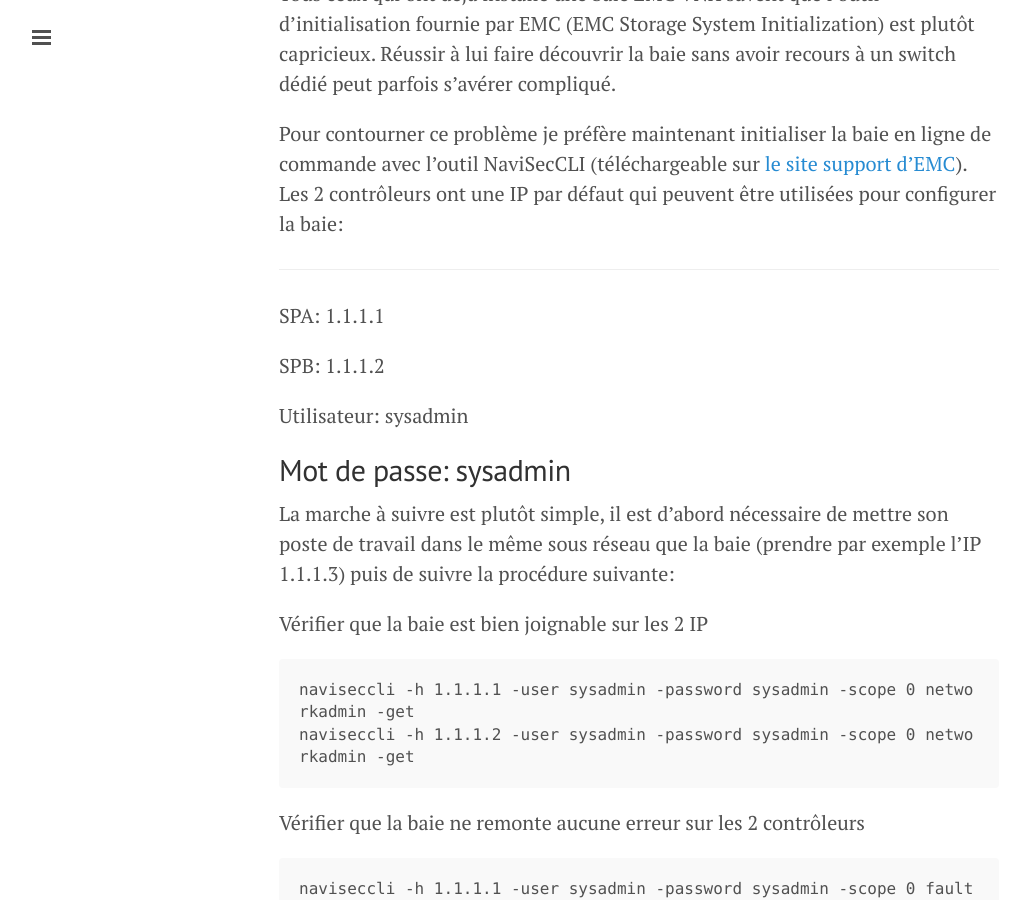
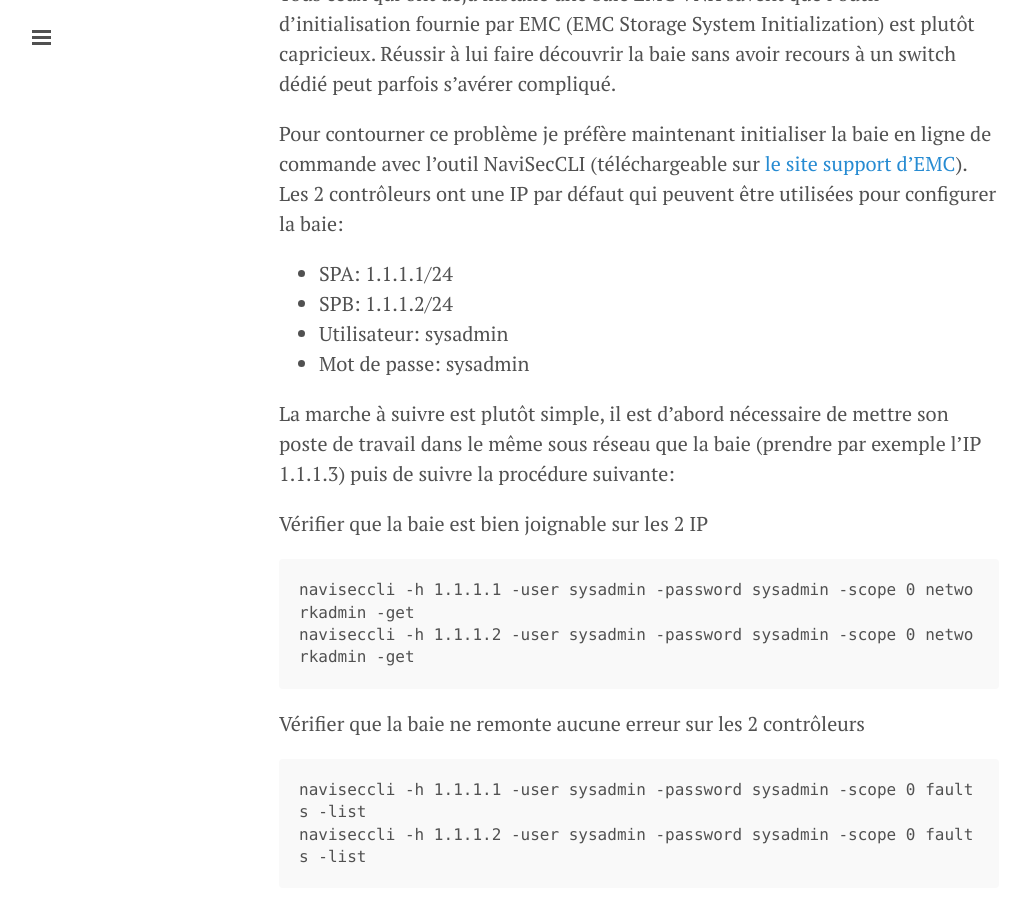
Before and after one commit to equelin/equelin.github.io, a Jekyll site: the page built from _posts/2015-02-27-Initialisation-VNX-CLI.md, in a window 1280 px wide and 900 px high, scrolled down 303 px. Shown: the whole window, without its empty margins (1-1028 px from the left). Built offline with Jekyll 4.4.1, drawn with Linux system fonts in a browser that asks for light colours; nearby versions of some CDN libraries; Markdown is read by kramdown in place of the engine named in the settings.

Commit message:
Update 2015-02-27-Initialisation-VNX-CLI.md

```diff
--- a/_posts/2015-02-27-Initialisation-VNX-CLI.md
+++ b/_posts/2015-02-27-Initialisation-VNX-CLI.md
@@ -7,15 +7,10 @@ Tous ceux qui ont déjà installé une baie EMC VNX savent que l'outil d'initial
 
 Pour contourner ce problème je préfère maintenant initialiser la baie en ligne de commande avec l'outil NaviSecCLI (téléchargeable sur [le site support d'EMC](https://support.emc.com)). Les 2 contrôleurs ont une IP par défaut qui peuvent être utilisées pour configurer la baie:
 
----
-SPA: 1.1.1.1
-
-SPB: 1.1.1.2
-
-Utilisateur: sysadmin
-
-Mot de passe: sysadmin
----
+- SPA: 1.1.1.1/24
+- SPB: 1.1.1.2/24
+- Utilisateur: sysadmin
+- Mot de passe: sysadmin
 
 La marche à suivre est plutôt simple, il est d'abord nécessaire de mettre son poste de travail dans le même sous réseau que la baie (prendre par exemple l'IP 1.1.1.3) puis de suivre la procédure suivante:
 
```
